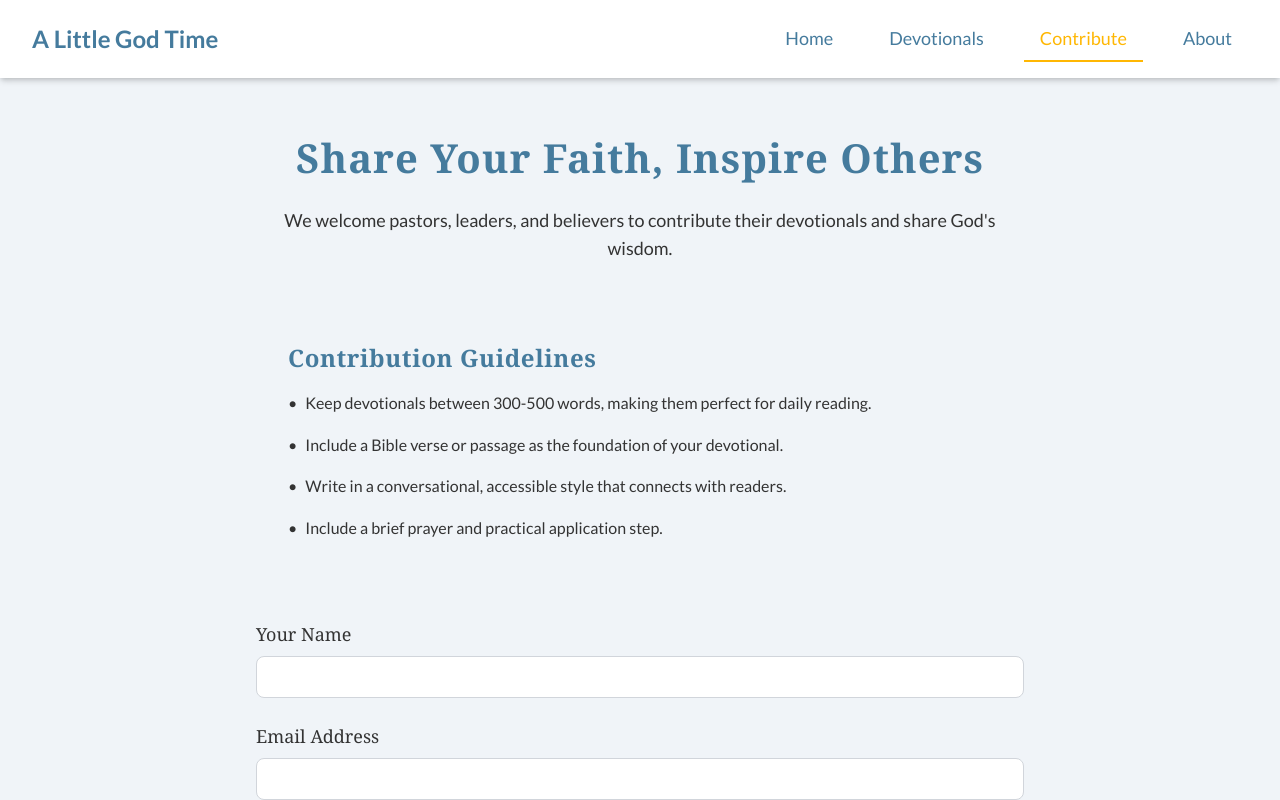
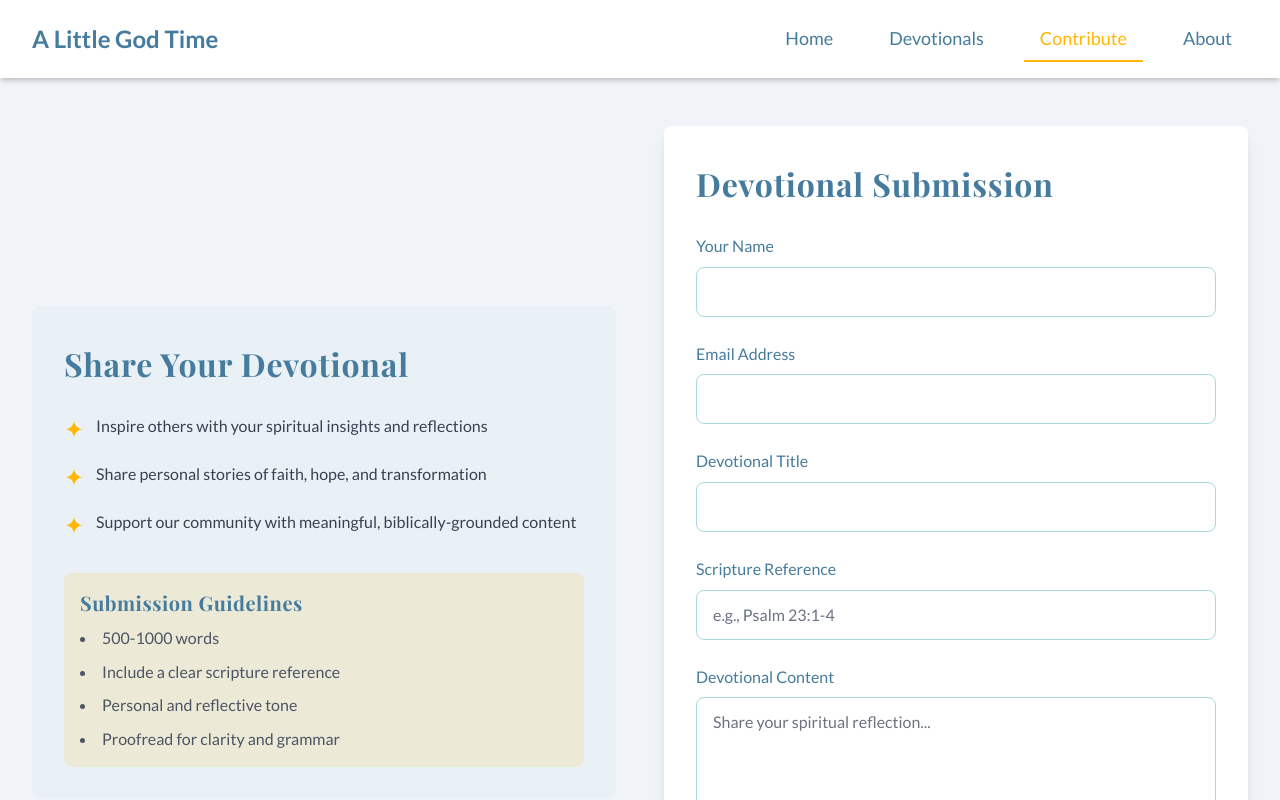
Before and after one commit to joelbyler272/a-little-god-time, a Next.js app: page /contribute in a window 1280 px wide. Shown: the top 800 px of the page. Built offline with nearby package versions, Linux system fonts and the light colour scheme.

Commit message:
Create contribute page with submission form and guidelines

```diff
--- /dev/null
+++ b/pages/contribute.js
@@ -0,0 +1,138 @@
+import React, { useState } from 'react';
+import Layout from '../components/Layout';
+
+export default function Contribute() {
+  const [formData, setFormData] = useState({
+    name: '',
+    email: '',
+    devotionalTitle: '',
+    devotionalContent: '',
+    scriptureReference: ''
+  });
+
+  const handleChange = (e) => {
+    const { name, value } = e.target;
+    setFormData(prevState => ({
+      ...prevState,
+      [name]: value
+    }));
+  };
+
+  const handleSubmit = (e) => {
+    e.preventDefault();
+    // TODO: Implement actual submission logic
+    console.log('Submission:', formData);
+    alert('Thank you for your submission! Our team will review it soon.');
+  };
+
+  return (
+    <Layout>
+      <div className="max-width-container py-12">
+        <div className="grid md:grid-cols-2 gap-12 items-center">
+          {/* Contribution Guidelines */}
+          <div className="bg-soft-blue/10 p-8 rounded-lg">
+            <h2 className="text-3xl font-bold text-dark-blue mb-6">
+              Share Your Devotional
+            </h2>
+            <div className="space-y-4 text-gray-700">
+              <div className="flex items-start space-x-3">
+                <span className="text-golden-yellow text-2xl">✦</span>
+                <p>Inspire others with your spiritual insights and reflections</p>
+              </div>
+              <div className="flex items-start space-x-3">
+                <span className="text-golden-yellow text-2xl">✦</span>
+                <p>Share personal stories of faith, hope, and transformation</p>
+              </div>
+              <div className="flex items-start space-x-3">
+                <span className="text-golden-yellow text-2xl">✦</span>
+                <p>Support our community with meaningful, biblically-grounded content</p>
+              </div>
+            </div>
+            <div className="mt-8 bg-light-gold/20 p-4 rounded-lg">
+              <h3 className="text-xl font-semibold text-dark-blue mb-2">
+                Submission Guidelines
+              </h3>
+              <ul className="list-disc list-inside text-gray-600 space-y-2">
+                <li>500-1000 words</li>
+                <li>Include a clear scripture reference</li>
+                <li>Personal and reflective tone</li>
+                <li>Proofread for clarity and grammar</li>
+              </ul>
+            </div>
+          </div>
+
+          {/* Contribution Form */}
+          <form onSubmit={handleSubmit} className="card p-8 shadow-lg">
+            <h2 className="text-3xl font-bold text-dark-blue mb-6">
+              Devotional Submission
+            </h2>
+            <div className="space-y-6">
+              <div>
+                <label className="block text-dark-blue mb-2">Your Name</label>
+                <input
+                  type="text"
+                  name="name"
+                  value={formData.name}
+                  onChange={handleChange}
+                  required
+                  className="w-full px-4 py-3 border border-soft-blue rounded-lg focus:ring-2 focus:ring-golden-yellow"
+                />
+              </div>
+              <div>
+                <label className="block text-dark-blue mb-2">Email Address</label>
+                <input
+                  type="email"
+                  name="email"
+                  value={formData.email}
+                  onChange={handleChange}
+                  required
+                  className="w-full px-4 py-3 border border-soft-blue rounded-lg focus:ring-2 focus:ring-golden-yellow"
+                />
+              </div>
+              <div>
+                <label className="block text-dark-blue mb-2">Devotional Title</label>
+                <input
+                  type="text"
+                  name="devotionalTitle"
+                  value={formData.devotionalTitle}
+                  onChange={handleChange}
+                  required
+                  className="w-full px-4 py-3 border border-soft-blue rounded-lg focus:ring-2 focus:ring-golden-yellow"
+                />
+              </div>
+              <div>
+                <label className="block text-dark-blue mb-2">Scripture Reference</label>
+                <input
+                  type="text"
+                  name="scriptureReference"
+                  value={formData.scriptureReference}
+                  onChange={handleChange}
+                  placeholder="e.g., Psalm 23:1-4"
+                  className="w-full px-4 py-3 border border-soft-blue rounded-lg focus:ring-2 focus:ring-golden-yellow"
+                />
+              </div>
+              <div>
+                <label className="block text-dark-blue mb-2">Devotional Content</label>
+                <textarea
+                  name="devotionalContent"
+                  value={formData.devotionalContent}
+                  onChange={handleChange}
+                  rows="6"
+                  required
+                  placeholder="Share your spiritual reflection..."
+                  className="w-full px-4 py-3 border border-soft-blue rounded-lg focus:ring-2 focus:ring-golden-yellow"
+                ></textarea>
+              </div>
+              <button
+                type="submit"
+                className="btn-primary w-full"
+              >
+                Submit Devotional
+              </button>
+            </div>
+          </form>
+        </div>
+      </div>
+    </Layout>
+  );
+}
```
